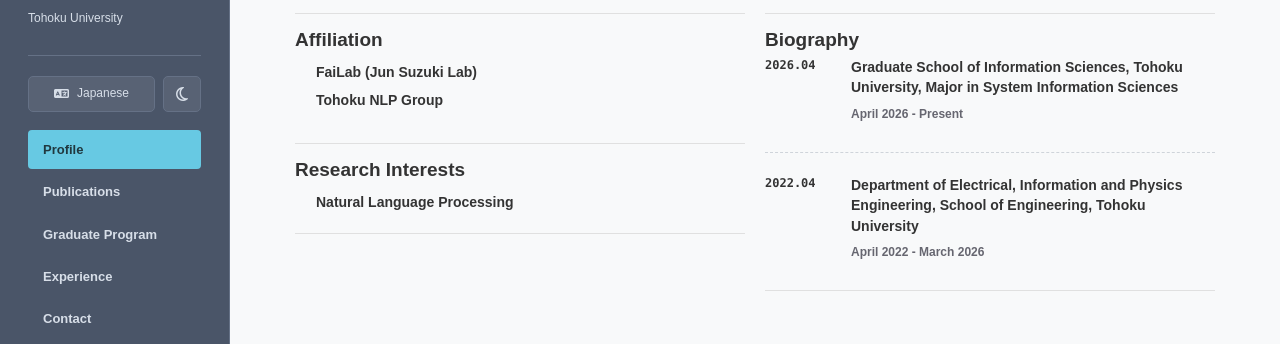
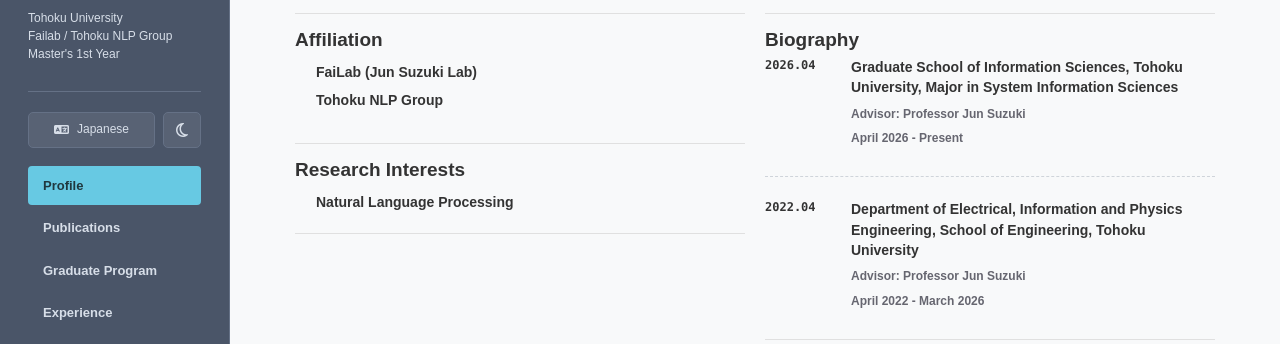
Before and after one commit to KiseYoshida/KiseYoshida.github.io, a plain HTML site: page index.html in a window 1280 px wide. Shown: the part 112-456 px from the top of the page. Drawn offline with Linux system fonts and the light colour scheme.

Commit message:
feat: update profile and experience details

```diff
--- a/index.html
+++ b/index.html
@@ -17,8 +17,8 @@
                     <span class="en">Kise Yoshida</span>
                 </div>
                 <div class="header-affiliation">
-                    <span class="ja" style="display: none;">東北大学大学院 情報科学研究科</span>
-                    <span class="en">Tohoku University</span>
+                    <span class="ja" style="display: none;">東北大学大学院 情報科学研究科<br>Failab / Tohoku NLP Group<br>修士1年</span>
+                    <span class="en">Tohoku University<br>Failab / Tohoku NLP Group<br>Master's 1st Year</span>
                 </div>
             </div>
 
@@ -140,6 +140,10 @@
                             <span class="ja" style="display: none;">東北大学大学院 情報科学研究科 システム情報科学専攻</span>
                             <span class="en">Graduate School of Information Sciences, Tohoku University, Major in System Information Sciences</span>
                         </h3>
+                        <p class="timeline-advisor">
+                            <span class="ja" style="display: none;">指導教員: 鈴木潤 教授</span>
+                            <span class="en">Advisor: Professor Jun Suzuki</span>
+                        </p>
                         <p class="timeline-period">
                             <span class="ja" style="display: none;">2026.04 - 現在</span>
                             <span class="en">April 2026 - Present</span>
@@ -153,6 +157,10 @@
                             <span class="ja" style="display: none;">東北大学 工学部 電気情報物理工学科</span>
                             <span class="en">Department of Electrical, Information and Physics Engineering, School of Engineering, Tohoku University</span>
                         </h3>
+                        <p class="timeline-advisor">
+                            <span class="ja" style="display: none;">指導教員: 鈴木潤 教授</span>
+                            <span class="en">Advisor: Professor Jun Suzuki</span>
+                        </p>
                         <p class="timeline-period">
                             <span class="ja" style="display: none;">2022.04 - 2026.03</span>
                             <span class="en">April 2022 - March 2026</span>
@@ -276,8 +284,10 @@
                 </div>
                 <div class="experience-body">
                     <div class="experience-title">
-                        <span class="ja" style="display: none;">株式会社 PKSHA Technology</span>
-                        <span class="en">PKSHA Technology Inc.</span>
+                        <a href="https://www.pkshatech.com/" target="_blank">
+                            <span class="ja" style="display: none;">株式会社 PKSHA Technology</span>
+                            <span class="en">PKSHA Technology Inc.</span>
+                        </a>
                     </div>
                 </div>
             </div>
--- a/styles.css
+++ b/styles.css
@@ -474,7 +474,8 @@
     text-transform: none;
 }
 
-.timeline-period {
+.timeline-period,
+.timeline-advisor {
     color: var(--text-muted);
     font-size: 12px;
     font-weight: 700;
```
